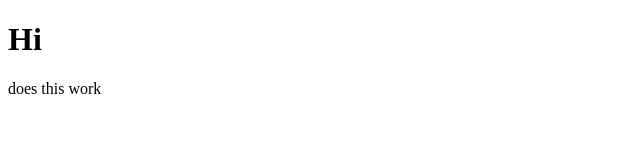
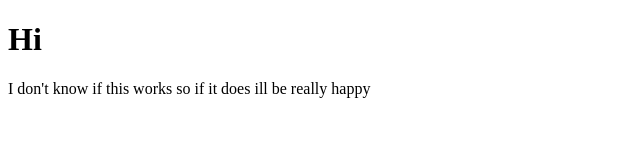
Before and after one commit to BobRossjunior/LOLitsmywebsite, a plain HTML site: page index.html in a window 1280 px wide. Shown: the whole page, without its empty margins (0-640 px from the left). Drawn offline with Linux system fonts and the light colour scheme.

Commit message:
Update index.html

```diff
--- a/index.html
+++ b/index.html
@@ -10,7 +10,6 @@
 <body>
 
   <h1>Hi</h1>
-  <p>does this work</p>
-
+  I don't know if this works so if it does ill be really happy
 </body>
 </html>
```
